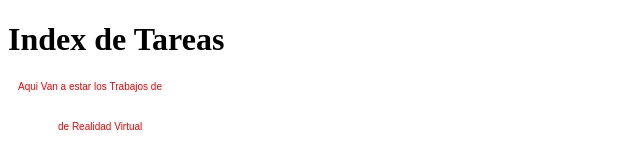
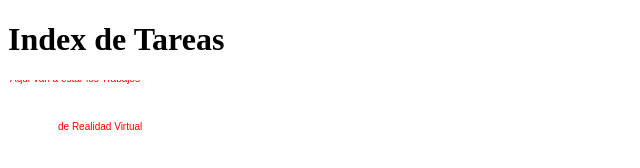
Before and after one commit to UPIIDK/UPIIDK.github.io, a plain HTML site: page rv/index.html in a window 1280 px wide. Shown: the whole page, without its empty margins (0-640 px from the left). Drawn offline with Linux system fonts and the light colour scheme.

Commit message:
Update index.html

```diff
--- a/rv/index.html
+++ b/rv/index.html
@@ -14,8 +14,7 @@
             var MiCanvas=document.getElementById("UpiiDK");
             var contexto=MiCanvas.getContext("2d");
                  contexto.fillStyle="red";
-                 contexto.fillText("Aqui Van a estar los Trabajos de", 10, 10);
-                 contexto.fill();
+                 contexto.fillText("Aqui Van a estar los Trabajos", 2, 2);
                  contexto.fillText("de Realidad Virtual",50,50);
      </script>
    </body>
```
